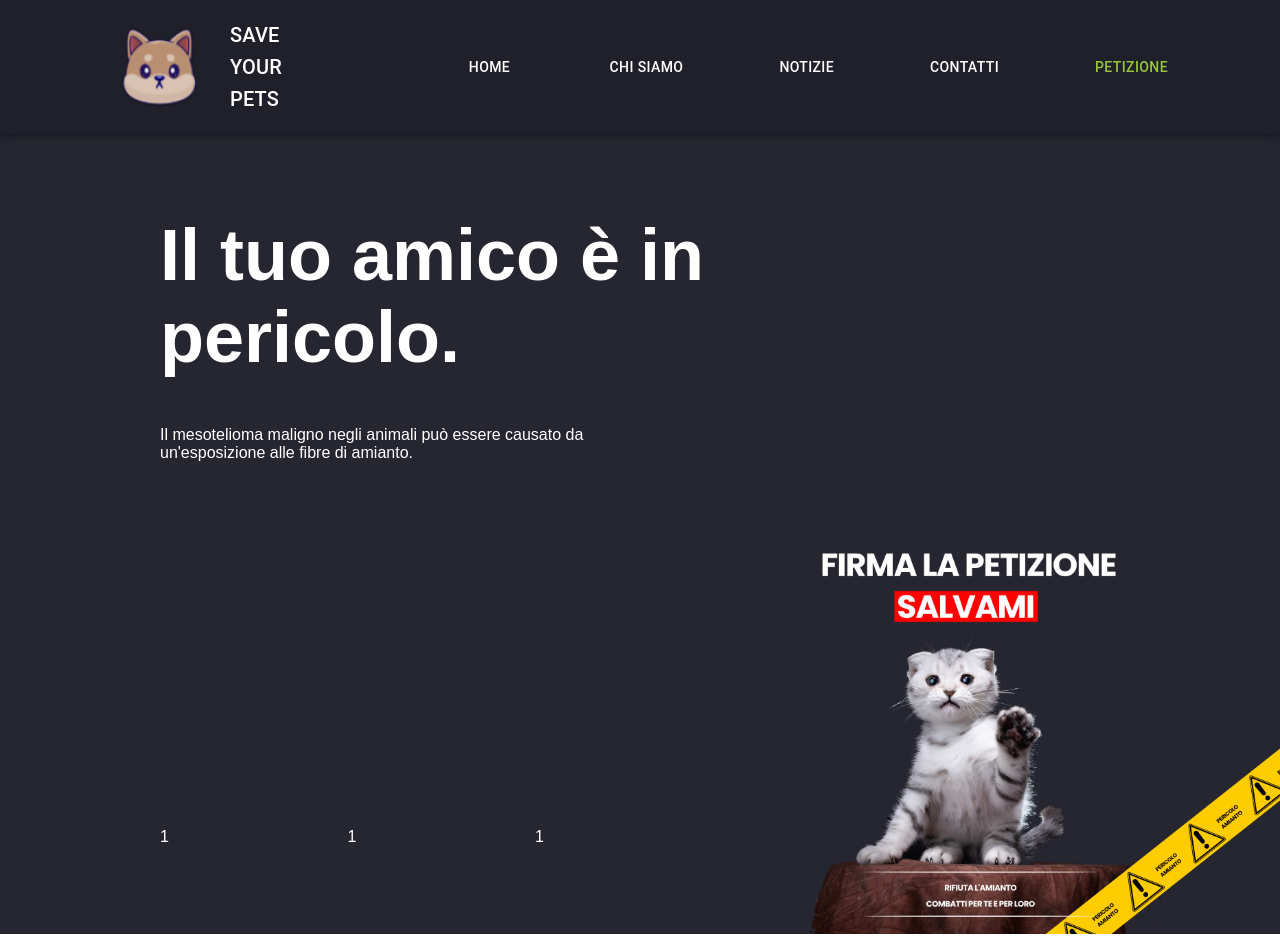
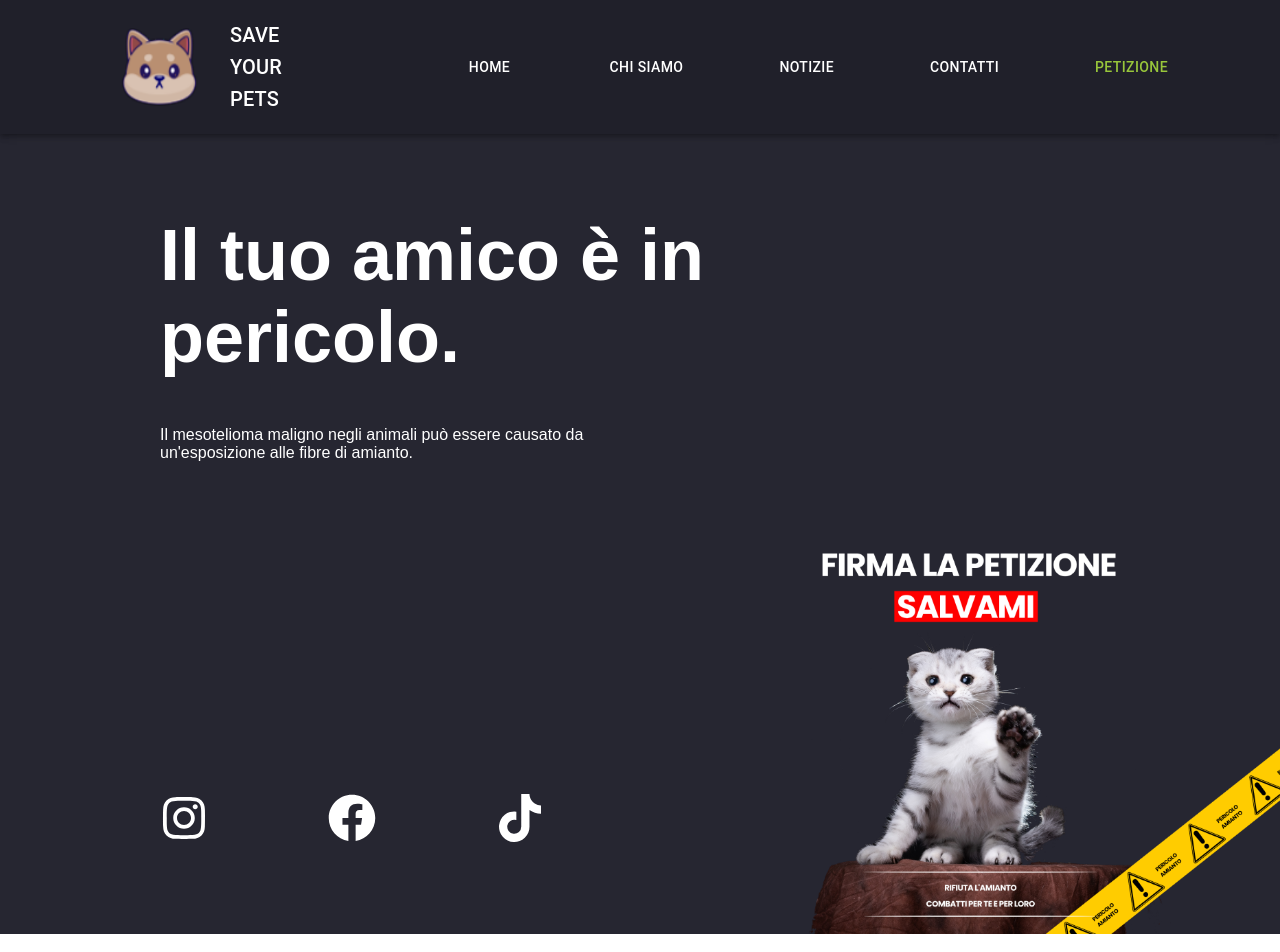
Before and after one commit to Matteh15/beigua-react, a React (Create React App) app: page / in a window 1280 px wide. Shown: the top 952 px of the page. Built offline with nearby package versions, Linux system fonts and the light colour scheme.

Commit message:
Home finita, da fare modifiche

```diff
--- a/src/components/GlobalStyle.js
+++ b/src/components/GlobalStyle.js
@@ -13,6 +13,7 @@ const GlobalStyle = createGlobalStyle`
         font-family: Poppins, sans-serif;
         overflow-x: hidden;
     }
+
 `;
 
 export default GlobalStyle;
--- a/src/components/HomePage.js
+++ b/src/components/HomePage.js
@@ -10,6 +10,8 @@ import { BrowserView, MobileView } from "react-device-detect";
 import ButtonGreen from "./ButtonGreen";
 
 import { Footer } from "./Footer";
+
+import { FaTiktok, FaInstagram, FaFacebook } from "react-icons/fa";
 
 const HomePage = () => {
   return (
@@ -61,9 +63,15 @@ const HomePage = () => {
                 alignItems: "center",
               }}
             >
-              <span>1</span>
-              <span>1</span>
-              <span>1</span>
+              <SvgContainer>
+                <FaInstagram />
+              </SvgContainer>
+              <SvgContainer>
+                <FaFacebook />
+              </SvgContainer>
+              <SvgContainer>
+                <FaTiktok />
+              </SvgContainer>
             </div>
           </div>
         </Container>
@@ -184,4 +192,10 @@ const FlexDiv = styled.div`
   }
 `;
 
+const SvgContainer = styled.span`
+  svg {
+    font-size: 48px;
+  }
+`;
+
 export default HomePage;
```
